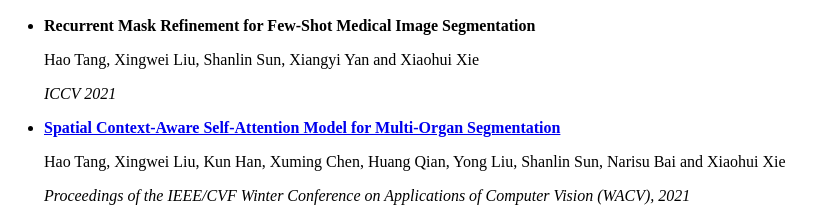
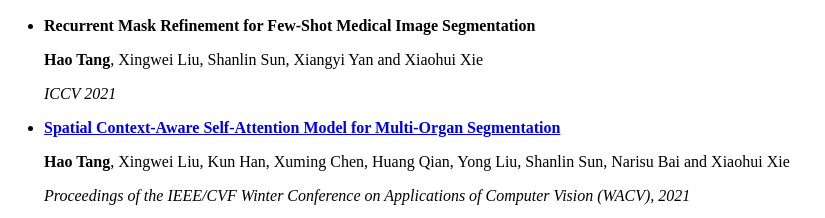
Before and after one commit to tanghaotommy/tanghaotommy.github.io, a plain HTML site: page index.html in a window 1280 px wide. Shown: the part 323-541 px from the top of the page, 4-829 px from the left. Drawn offline with Linux system fonts and the light colour scheme.

Commit message:
Update index.html

```diff
--- a/index.html
+++ b/index.html
@@ -33,14 +33,14 @@
     <h2>Publication</h2>
     <ul class="publication">
           <li><b>Recurrent Mask Refinement for Few-Shot Medical Image Segmentation</b>
-          <p class='content'> Hao Tang, Xingwei Liu, Shanlin Sun, Xiangyi Yan and Xiaohui Xie
+          <p class='content'> <strong>Hao Tang</strong>, Xingwei Liu, Shanlin Sun, Xiangyi Yan and Xiaohui Xie
           </p>
           <p> <I>ICCV 2021</I></p>
         </li>
     </ul>
     <ul class="publication">
           <li><b><a href=https://openaccess.thecvf.com/content/WACV2021/html/Tang_Spatial_Context-Aware_Self-Attention_Model_for_Multi-Organ_Segmentation_WACV_2021_paper.html>Spatial Context-Aware Self-Attention Model for Multi-Organ Segmentation</a></b>
-          <p class='content'> Hao Tang, Xingwei Liu, Kun Han, Xuming Chen, Huang Qian, Yong Liu, Shanlin Sun, Narisu Bai and Xiaohui Xie
+          <p class='content'> <strong>Hao Tang</strong>, Xingwei Liu, Kun Han, Xuming Chen, Huang Qian, Yong Liu, Shanlin Sun, Narisu Bai and Xiaohui Xie
           </p>
           <p> <I>Proceedings of the IEEE/CVF Winter Conference on Applications of Computer Vision (WACV), 2021</I></p>
         </li>
```
